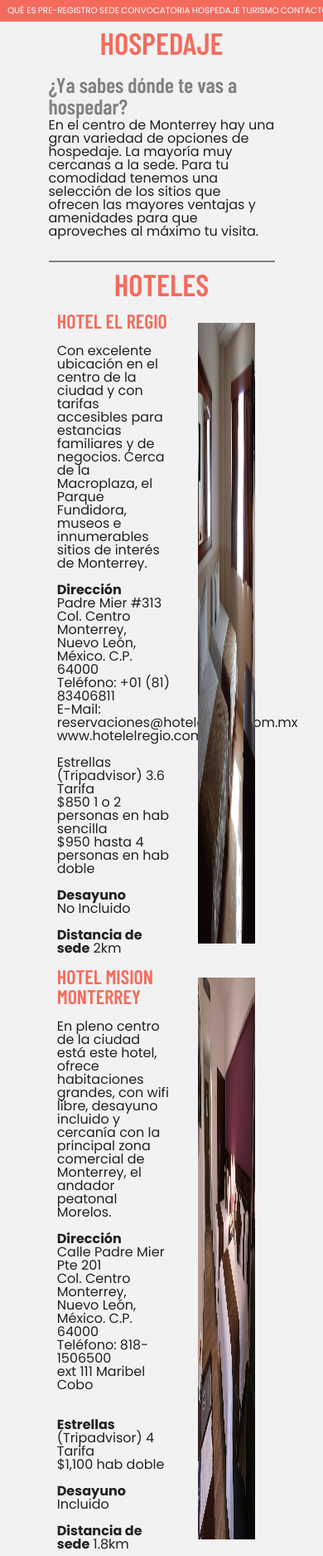
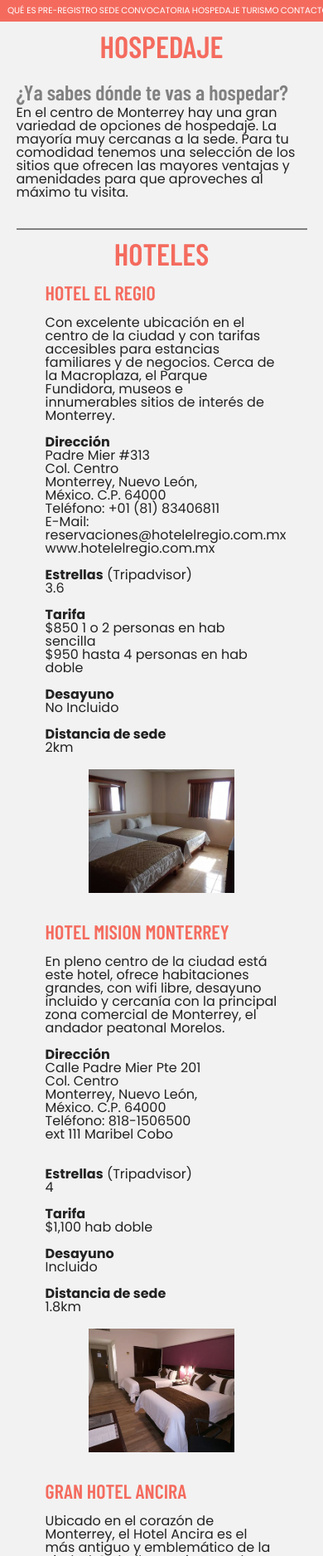
Before and after one commit to birdiedaboy/congreso_biciredmx_2019, a plain HTML site: page hospedaje.html in a window 390 px wide. Shown: the top 1875 px of the page at 83% size. Drawn offline with nearby package versions, Linux system fonts and the light colour scheme.

Commit message:
arreglando los errores de estilo de texto y nuevas img cuadradas

```diff
--- a/estilo.css
+++ b/estilo.css
@@ -449,9 +449,7 @@ nav a{
     max-width: 50%;
 }
 .hospimg{
-    max-width: 25%;
-    min-width: 25%;
-    max-height: 100%;
+    max-width: 50%;
     margin: 5%;
 }
 
@@ -577,5 +575,18 @@ article h3{
         width: 100%;
         height: 100%;
     }
+    .halfsie{
+    display: flex;
+    flex-direction: column;
+    align-items: center;
+    }
+    main{
+    padding-top: 5%;
+    padding-left: 5%;
+    padding-right: 5%;
+}
+    .hotelp{
+    max-width: 80%;
+}
 
 }
--- a/hospedaje.html
+++ b/hospedaje.html
@@ -50,20 +50,20 @@
                 E-Mail: reservaciones@hotelelregio.com.mx<br>
                 www.hotelelregio.com.mx
                 <br><br>
-                Estrellas (Tripadvisor)
+                <b>Estrellas</b> (Tripadvisor) <br>
                 3.6
-                <br>
-                Tarifa<br>
+                <br><br>
+                <b>Tarifa</b><br>
                 $850 1 o 2 personas en hab sencilla<br>
                 $950 hasta 4 personas en hab doble<br>
                 <br>
                 <b>Desayuno</b><br>
                 No Incluido<br>
                 <br>
-                <b>Distancia de sede</b>
+                <b>Distancia de sede</b><br>
                 2km
                </p>
-               <img class="hospimg" src="img/h_elregio.png">
+               <img class="hospimg" src="img/ELREGIO.jpg">
 
             </section>
              <section class="halfsie">
@@ -77,19 +77,19 @@
                 Teléfono: 818-1506500<br>
                 ext 111  Maribel Cobo<br>
                 <br><br>
-                <b>Estrellas</b> (Tripadvisor)
+                <b>Estrellas</b> (Tripadvisor)<br>
                 4
-                <br>
-                Tarifa<br>
+                <br><br>
+                <b>Tarifa</b><br>
                 $1,100 hab doble<br>
                 <br>
                 <b>Desayuno</b><br>
                 Incluido<br>
                 <br>
-                <b>Distancia de sede</b>
+                <b>Distancia de sede</b><br>
                 1.8km
                </p>
-               <img class="hospimg" src="img/h_mision.jpg">
+               <img class="hospimg" src="img/MISION.jpg">
 
             </section>
              <section class="halfsie">
@@ -114,17 +114,17 @@
                 <b>Desayuno</b><br>
                 No Incluido<br>
                 <br>
-                <b>Distancia de sede</b>
+                <b>Distancia de sede</b><br>
                 1.2km
                </p>
-               <img class="hospimg" src="img/h_ancira.jpg">
+               <img class="hospimg" src="img/ANCIRA.jpg">
 
             </section>
             <h3 class="hosptitle">HOSTALES</h3>
             <section class="halfsie">
                <p class="hotelp">
                    <strong>HARE KRISHNA</strong><br><br>
-                   El hostal Hare Krishna está ubicado en barrio antiguo, contamos con área de restaurante y estamos muy cerca de parque fundidora , macroplaza y tec de Monterrey así como también de muchos otros lugares de interés turístico.<br>
+                   El hostal Hare Krishna está ubicado en barrio antiguo, contamos con área de restaurante y estamos muy cerca de parque fundidora , macroplaza y tec de Monterrey así como también de muchos otros lugares de interés turístico.<br><br>
                    <b>Dirección</b><br>
                 José Mariano Abasolo 916<br>
                 Col. Centro<br>
@@ -133,46 +133,46 @@
                 E-Mail: monterreyharekrishna@gmail.com<br>
                 http://hostal-hare-krishna.monterrey-hotels.com/es/
                 <br><br>
-                Estrellas (Tripadvisor)
+                <b>Estrellas</b> (Tripadvisor)<br>
                 4.1
-                <br>
-                Tarifa<br>
+                <br><br>
+                <b>Tarifa</b><br>
                 $195 cama individual por noche<br>
                 $950 hasta 4 personas en hab doble<br>
                 <br>
                 <b>Desayuno</b><br>
                 No *cuenta con cocina compartida<br>
                 <br>
-                <b>Distancia de sede</b>
+                <b>Distancia de sede</b><br>
                 1.4km
                </p>
-               <img class="hospimg" src="img/h_harekrishna.jpg">
+               <img class="hospimg" src="img/HAREKRISHNA-1.jpg">
 
             </section>
             <section class="halfsie">
                <p class="hotelp">
                    <strong>IKALI</strong><br><br>
-                   Disfruta como en casa. IKALI se encuentra en la calle principal de Barrio Antiguo, en donde podrás caminar entre pequeñas tiendas, panaderías, restaurantes, cafés y callejones artesanales.<br>
-                   Dirección<br>
+                   Disfruta como en casa. IKALI se encuentra en la calle principal de Barrio Antiguo, en donde podrás caminar entre pequeñas tiendas, panaderías, restaurantes, cafés y callejones artesanales.<br><br>
+                   <b>Dirección</b><br>
                 José María Morelos 1017, Barrio Antiguo<br>
                 Col. Centro<br>
                 Monterrey, Nuevo León,<br> México. C.P. 64000<br>
                 Teléfono: 81 8342 2151<br>
                 ikalihostels.com
                 <br><br>
-                Estrellas (Tripadvisor)
+                <b>Estrellas</b> (Tripadvisor)<br>
                 4.5
-                <br>
-                Tarifa<br>
+                <br><br>
+                <b>Tarifa</b><br>
                 $250 cama individual por noche<br>
                 <br>
                 <b>Desayuno</b><br>
                 No *cuenta con cocina compartida<br>
                 <br>
-                <b>Distancia de sede</b>
+                <b>Distancia de sede</b><br>
                 1.1km
                </p>
-               <img class="hospimg" src="img/h_ikali.jpg">
+               <img class="hospimg" src="img/IKALI.jpg">
 
             </section>
 
@@ -181,7 +181,7 @@
                <p class="hotelp">
                    <strong>AYOTOCHTL CCI</strong><br>
                    <strong>(CENTRO CULTURAL INDEPENDIENTE)</strong><br><br>
-                   La casa antes desocupada se ocupo con permiso del dueño y se abrió a la comunidad. Hoy se utiliza para realizar actividades culturales como: talleres, reuniones de organizaciones y hospedaje de cicloviajeros.<br>
+                   La casa antes desocupada se ocupo con permiso del dueño y se abrió a la comunidad. Hoy se utiliza para realizar actividades culturales como: talleres, reuniones de organizaciones y hospedaje de cicloviajeros.<br><br>
                    <b>Cuenta con</b><br>
                 -Cocina con gas<br>
                 -Refrigerador<br>
@@ -202,10 +202,10 @@
                 -Espacio interior para 20 pers. (sleeping bag)<br>
                 -Espacio exterior para 20 pers. (10 tiendas de campaña para dos personas)<br>
                 <br>
-                <b>Distancia de sede</b>
+                <b>Distancia de sede</b><br>
                 3.9km
                </p>
-               <img class="hospimg" src="img/h_ayotochtl.jpg">
+               <img class="hospimg" src="img/AYOTOCHTLI.jpg">
 
             </section>
 
```
Also changed, not shown: img/ANCIRA.jpg (added), img/AYOTOCHTLI.jpg (added), img/BANDERA.jpg (added), img/COLADECABALLO.jpg (added), img/ELREGIO.jpg (added), img/FUNDIDORA.jpg (added), img/GRUTASDEGARCIA.jpg (added), img/HAREKRISHNA-1.jpg (added), img/IKALI.jpg (added), img/MARCO.jpg (added), img/MISION.jpg (added), img/MUSEODEHISTORIAMEXICANA.jpg (added), img/PASEOSANTALUCIA.jpg (added), 1 other file.
